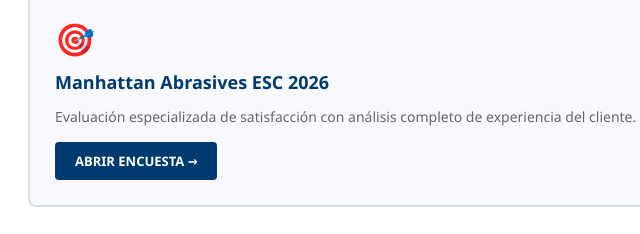
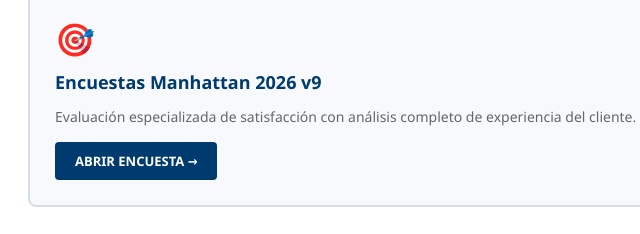
Before and after one commit to ICV-2619/index.html, a plain HTML site: page index.html in a window 1280 px wide. Shown: the part 338-572 px from the top of the page, 252-892 px from the left. Drawn offline with Linux system fonts and the light colour scheme.

Commit message:
Actualizar enlace a Encuesta Manhattan 2026 v9

```diff
--- a/index.html
+++ b/index.html
@@ -230,9 +230,9 @@
             </div>
 
             <div class="documents">
-                <a href="Manhattan Abrasives-ESC_2026.html" class="doc-card">
+                <a href="Encuesta Manhattan 2026 v9 _ Manhattan Abrasives.html" class="doc-card">
                     <div class="icon">🎯</div>
-                    <h3 id="survey-title">Manhattan Abrasives ESC 2026</h3>
+                    <h3 id="survey-title">Encuestas Manhattan 2026 v9</h3>
                     <p id="survey-desc">Evaluación especializada de satisfacción con análisis completo de experiencia del cliente.</p>
                     <span class="button" id="survey-btn">Abrir Encuesta →</span>
                 </a>
@@ -254,7 +254,7 @@
                 title: "📊 Evaluación SAT-2026",
                 subtitle: "Encuestas de Satisfacción - Manhattan Abrasives",
                 intro: "<strong>Bienvenido.</strong> A continuación encontrará la encuesta de evaluación de satisfacción de clientes. Seleccione el documento que desee completar:",
-                surveyTitle: "Manhattan Abrasivas ESC 2026",
+                surveyTitle: "Encuestas Manhattan 2026 v9",
                 surveyDesc: "Evaluación especializada de satisfacción con análisis completo de experiencia del cliente.",
                 surveyBtn: "Abrir Encuesta →"
             },
@@ -262,7 +262,7 @@
                 title: "📊 SAT-2026 Evaluation",
                 subtitle: "Satisfaction Surveys - Manhattan Abrasives",
                 intro: "<strong>Welcome.</strong> Below you will find the customer satisfaction evaluation survey. Select the document you wish to complete:",
-                surveyTitle: "Manhattan Abrasives ESC 2026",
+                surveyTitle: "Manhattan 2026 Surveys v9",
                 surveyDesc: "Specialized satisfaction evaluation with comprehensive customer experience analysis.",
                 surveyBtn: "Open Survey →"
             }
```
